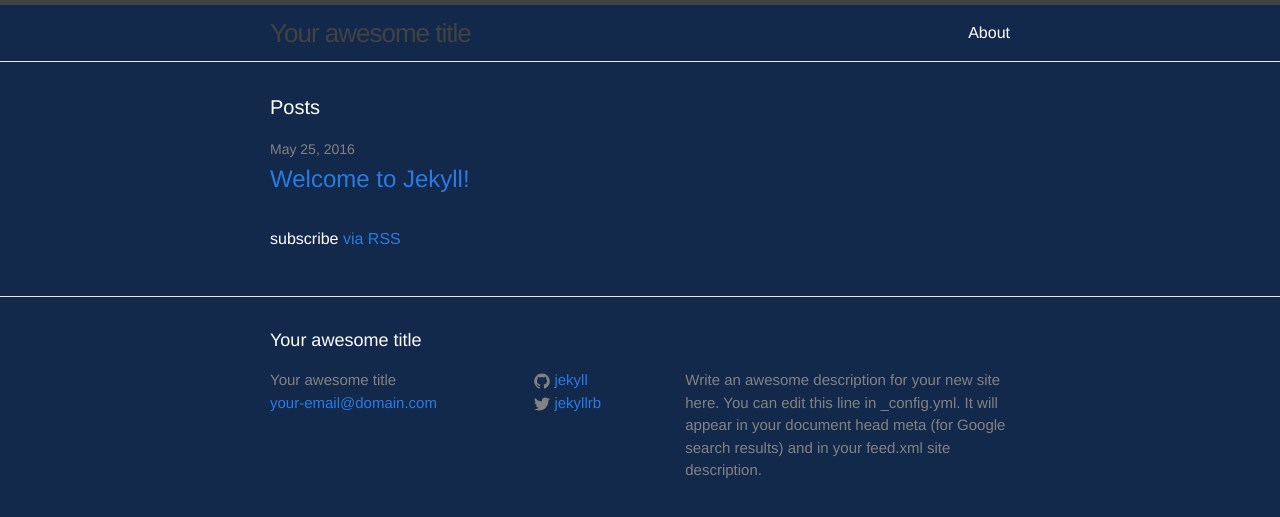
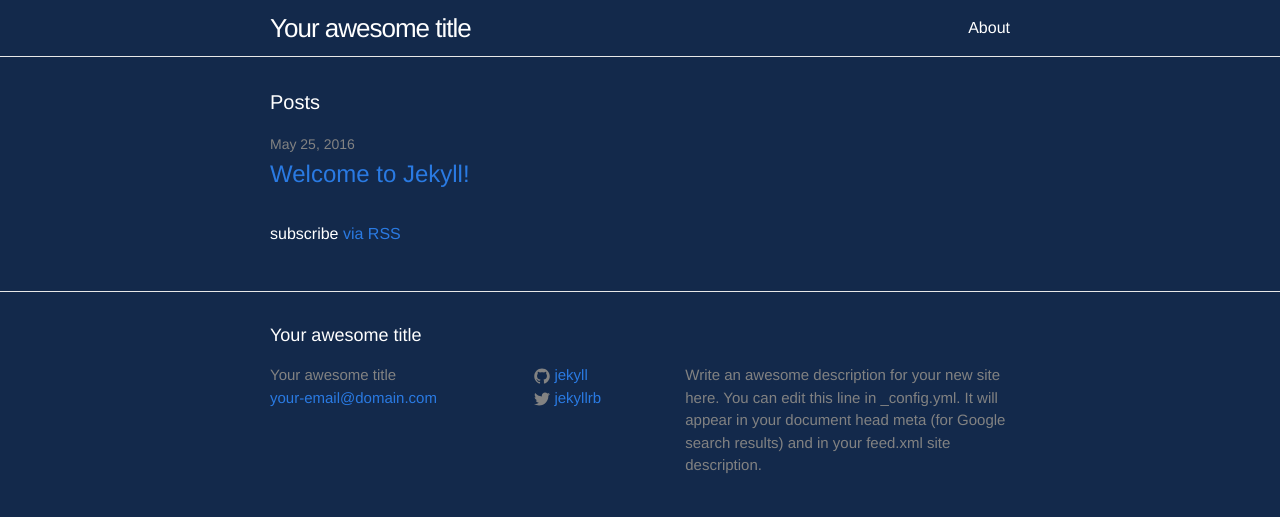
Before and after one commit to BlackstoneTrialAnalytics/BlackstoneTrialAnalytics.github.io, a Jekyll site: the page built from index.html, in a window 1280 px wide. Shown: the top 517 px of the page. Built offline with Jekyll 4.4.1, drawn with Linux system fonts in a browser that asks for light colours.

Commit message:
Update _layout.scss

```diff
--- a/_sass/_layout.scss
+++ b/_sass/_layout.scss
@@ -2,7 +2,6 @@
  * Site header
  */
 .site-header {
-    border-top: 5px solid $grey-color-dark;
     border-bottom: 1px solid $grey-color-light;
     min-height: 56px;
 
@@ -20,7 +19,7 @@
 
     &,
     &:visited {
-        color: $grey-color-dark;
+        color: $text-color;
     }
 }
 
```
